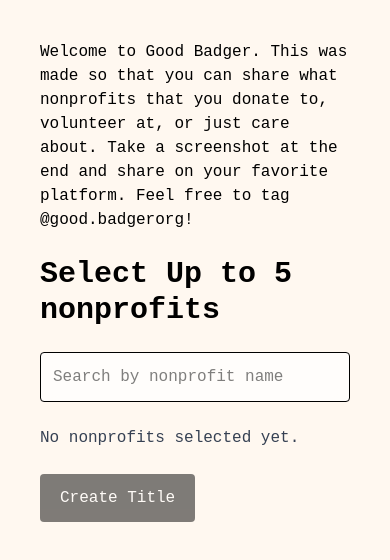
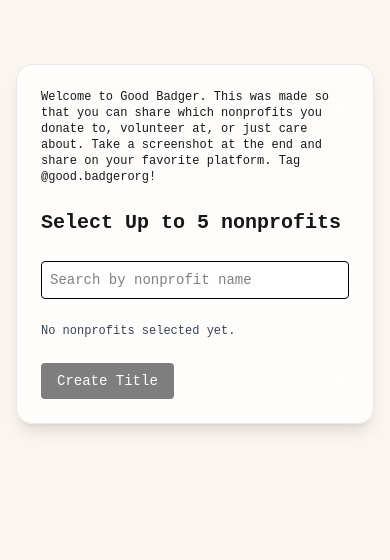
Before and after one commit to edwardhwc/benebadge, a Next.js app: page / in a window 390 px wide. Shown: the top 560 px of the page. Built offline with nearby package versions, Linux system fonts and the light colour scheme.

Commit message:
ui changes

```diff
--- a/app/badge-result/page.tsx
+++ b/app/badge-result/page.tsx
@@ -86,7 +86,10 @@
         className="w-full max-w-2xl mx-auto p-6"
         dangerouslySetInnerHTML={{ __html: html }}
       />
-      <p className="text-center mt-6 text-sm opacity-90">
+      <p
+        className="text-center mt-6 text-sm opacity-90"
+        style={{ textShadow: "0px 2px 4px rgba(0,0,0,0.35)", color: "#ffffff" }}
+      >
         Made at: goodbadger.org
       </p>
     </main>
--- a/app/globals.css
+++ b/app/globals.css
@@ -12,13 +12,6 @@
   --font-mono: var(--font-geist-mono);
 }
 
-@media (prefers-color-scheme: dark) {
-  :root {
-    --background: #0a0a0a;
-    --foreground: #ededed;
-  }
-}
-
 body {
   background: var(--background);
   color: var(--foreground);
--- a/app/page.tsx
+++ b/app/page.tsx
@@ -1,4 +1,4 @@
-// Nonprofit page with body background gradient applied only on this page
+// Nonprofit page with body background applied only on this page
 "use client";
 import { useState, useEffect } from "react";
 
@@ -12,10 +12,9 @@
   const [loadingBadge, setLoadingBadge] = useState(false);
   const [badgeUrl, setBadgeUrl] = useState<string | null>(null);
 
-  // Apply page-only background
+  // Page-only background
   useEffect(() => {
-    document.body.style.background = "#FFF8F0";
-
+    document.body.style.background = "#faf5ee";
     return () => {
       document.body.style.background = "";
     };
@@ -33,8 +32,7 @@
         const res = await fetch(`/api/search?query=${encodeURIComponent(query)}`);
         const data = await res.json();
         setSuggestions(data.organizations || []);
-      } catch (err) {
-        console.error(err);
+      } catch {
         setSuggestions([]);
       }
     }, 300);
@@ -70,22 +68,21 @@
       const res = await fetch("/api/titles", {
         method: "POST",
         headers: { "Content-Type": "application/json" },
-        body: JSON.stringify({ nonprofits: selected.map((n) => n.name) })
+        body: JSON.stringify({ nonprofits: selected.map(n => n.name) })
       });
 
       const data = await res.json();
 
       if (data.error) setError(data.error);
       else setTitles(data.titles);
-    } catch (err) {
-      console.error(err);
+    } catch {
       setError("Failed to contact ChatGPT API.");
     }
 
     setLoadingGPT(false);
   }
 
-  const chosenTitle = titles.find((t) => t.startsWith("✔ "))?.replace(/^✔ /, "");
+  const chosenTitle = titles.find(t => t.startsWith("✔ "))?.replace(/^✔ /, "");
 
   async function generateBadge() {
     if (!chosenTitle || loadingBadge) return;
@@ -99,7 +96,7 @@
       const badgeRes = await fetch("/api/badge", {
         method: "POST",
         headers: { "Content-Type": "application/json" },
-        body: JSON.stringify({ title: chosenTitle })
+        body: JSON.stringify({ title: chosenTitle }),
       });
 
       const badgeData = await badgeRes.json();
@@ -107,26 +104,24 @@
 
       sessionStorage.setItem("badgeImageUrl", badgeData.imageUrl);
 
-      const nonprofits = selected.map((n) => ({ name: n.name, ein: n.ein }));
+      const nonprofits = selected.map(n => ({ name: n.name, ein: n.ein }));
 
       const pageRes = await fetch("/api/render-page", {
         method: "POST",
         headers: { "Content-Type": "application/json" },
-        body: JSON.stringify({ title: chosenTitle, nonprofits })
+        body: JSON.stringify({ title: chosenTitle, nonprofits }),
       });
 
       const pageData = await pageRes.json();
       if (!pageData.html) throw new Error("No HTML returned");
 
       sessionStorage.setItem("badgeHTML", pageData.html);
-      console.log("g1: " + pageData.g1);
       sessionStorage.setItem("g1", pageData.g1);
       sessionStorage.setItem("g2", pageData.g2);
       sessionStorage.setItem("g3", pageData.g3);
 
       window.location.href = "/badge-result";
-    } catch (err) {
-      console.error(err);
+    } catch {
       setError("Failed to generate badge.");
     }
 
@@ -134,26 +129,35 @@
   }
 
   return (
-    <main className="p-10 max-w-xl mx-auto space-y-6 text-black">
-      <p>Welcome to Good Badger.  This was made so that you can share what nonprofits that you donate to, volunteer at, or just care about.  Take a screenshot at the end and share on your favorite platform.  Feel free to tag @good.badgerorg!</p>
-      <h1 className="text-3xl font-bold">Select Up to 5 nonprofits</h1>
+    <main className="min-h-screen w-full flex justify-center items-start p-4 pt-16 sm:pt-20">
+      <div className="w-full max-w-md sm:max-w-xl bg-white/80 backdrop-blur-xl shadow-lg rounded-2xl p-6 sm:p-10 border border-gray-200 space-y-6">
+      <p className="text-xs sm:text-sm">
+        Welcome to Good Badger. This was made so that you can share which nonprofits you donate to,
+        volunteer at, or just care about. Take a screenshot at the end and share on your favorite
+        platform. Tag @good.badgerorg!
+      </p>
 
+      <h1 className="text-xl sm:text-2xl font-bold">
+        Select Up to 5 nonprofits
+      </h1>
+
+      {/* Search input */}
       <div className="relative">
         <input
           type="text"
           value={query || ""}
           onChange={(e) => setQuery(e.target.value)}
           placeholder="Search by nonprofit name"
-          className="border p-3 rounded w-full text-black bg-white/70 backdrop-blur"
+          className="border p-2 sm:p-3 rounded w-full text-black bg-white/70 backdrop-blur text-sm sm:text-base"
         />
 
         {suggestions.length > 0 && (
-          <ul className="absolute bg-white border rounded w-full z-10 max-h-60 overflow-auto mt-1">
+          <ul className="absolute bg-white border rounded w-full z-10 max-h-60 overflow-auto mt-1 text-sm sm:text-base">
             {suggestions.map((s) => (
               <li
                 key={s.ein}
                 onClick={() => selectNonprofit(s)}
-                className="p-3 hover:bg-gray-100 cursor-pointer text-black"
+                className="p-2 sm:p-3 hover:bg-gray-100 cursor-pointer text-black"
               >
                 {s.name}
               </li>
@@ -162,44 +166,51 @@
         )}
       </div>
 
-      <div className="space-y-2 text-black">
+      {/* Selected nonprofits */}
+      <div className="space-y-2 text-black text-sm sm:text-base">
         {selected.map((org) => (
           <div
             key={org.ein}
-            className="flex justify-between items-center border bg-white/60 backdrop-blur p-3 rounded"
+            className="flex justify-between items-center border bg-white/60 backdrop-blur p-2 sm:p-3 rounded"
           >
             <span>{org.name}</span>
             <button
               onClick={() => removeNonprofit(org.ein)}
-              className="text-red-600 hover:underline"
+              className="text-red-600 hover:underline text-xs sm:text-sm"
             >
               Remove
             </button>
           </div>
         ))}
-        {selected.length === 0 && <p className="text-gray-700">No nonprofits selected yet.</p>}
+        {selected.length === 0 && (
+          <p className="text-gray-700 text-xs sm:text-sm">No nonprofits selected yet.</p>
+        )}
       </div>
 
+      {/* Create Title */}
       <button
         onClick={submitToGPT}
         disabled={selected.length === 0 || loadingGPT}
-        className="px-5 py-3 bg-black text-white rounded disabled:opacity-50"
+        className="px-4 py-2 sm:px-5 sm:py-3 bg-black text-white rounded disabled:opacity-50 text-sm sm:text-base"
       >
         {loadingGPT ? "Generating titles..." : "Create Title"}
       </button>
 
+      {/* Titles */}
       {titles.length > 0 && (
-        <div className="bg-white/60 backdrop-blur p-4 rounded border space-y-2">
-          <ul className="space-y-2">
+        <div className="bg-white/60 backdrop-blur p-3 sm:p-4 rounded border space-y-2 text-sm sm:text-base">
+          <ul className="space-y-0.5 sm:space-y-1">
             {titles.map((t, idx) => (
               <li
                 key={idx}
                 onClick={() =>
-                  setTitles((prev) =>
-                    prev.map((item, i) => (i === idx ? "✔ " + item.replace(/^✔ /, "") : item.replace(/^✔ /, "")))
+                  setTitles(prev =>
+                    prev.map((item, i) =>
+                      i === idx ? "✔ " + item.replace(/^✔ /, "") : item.replace(/^✔ /, "")
+                    )
                   )
                 }
-                className="p-2 cursor-pointer rounded hover:bg-gray-200 text-black"
+                className="p-1.5 sm:p-2 cursor-pointer rounded hover:bg-gray-200 text-black"
               >
                 {t}
               </li>
@@ -208,15 +219,16 @@
         </div>
       )}
 
+      {/* Generate Badge */}
       {titles.length > 0 && (
         <button
           onClick={generateBadge}
           disabled={!chosenTitle || loadingBadge}
-          className="px-5 py-3 bg-black text-white rounded disabled:opacity-50 flex items-center justify-center"
+          className="px-4 py-2 sm:px-5 sm:py-3 bg-black text-white rounded disabled:opacity-50 flex items-center justify-center text-sm sm:text-base"
         >
           {loadingBadge ? (
             <>
-              <span className="animate-spin inline-block w-5 h-5 border-2 border-white border-t-transparent rounded-full mr-2"></span>
+              <span className="animate-spin inline-block w-4 h-4 border-2 border-white border-t-transparent rounded-full mr-2"></span>
               Generating badge, this will take a minute...
             </>
           ) : (
@@ -225,13 +237,15 @@
         </button>
       )}
 
+      {/* Debug badge preview */}
       {badgeUrl && (
         <div className="mt-4">
-          <img src={badgeUrl} alt="Generated badge" className="rounded border" />
+          <img src={badgeUrl} alt="Generated badge" className="rounded border w-32 sm:w-40" />
         </div>
       )}
 
-      {error && <p className="text-red-600">{error}</p>}
+      {error && <p className="text-red-600 text-xs sm:text-sm">{error}</p>}
+      </div>
     </main>
   );
 }
```
